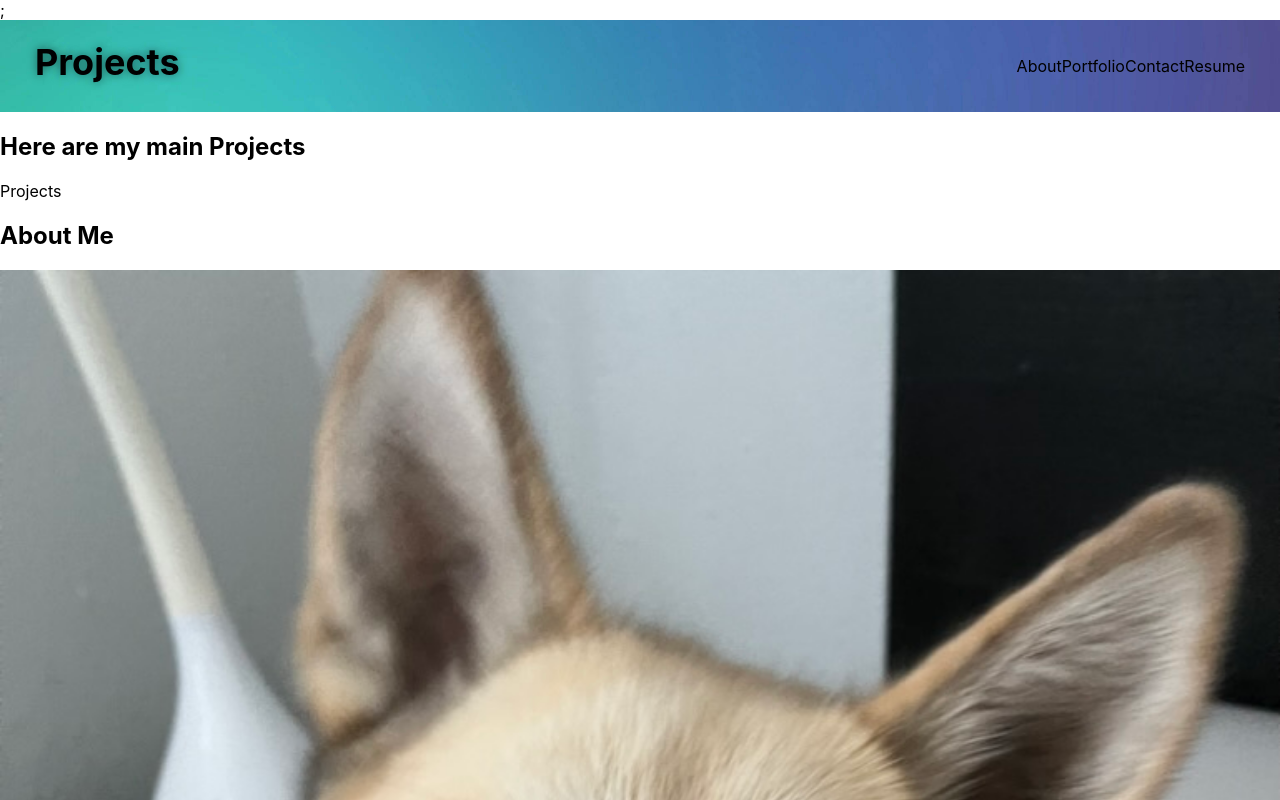
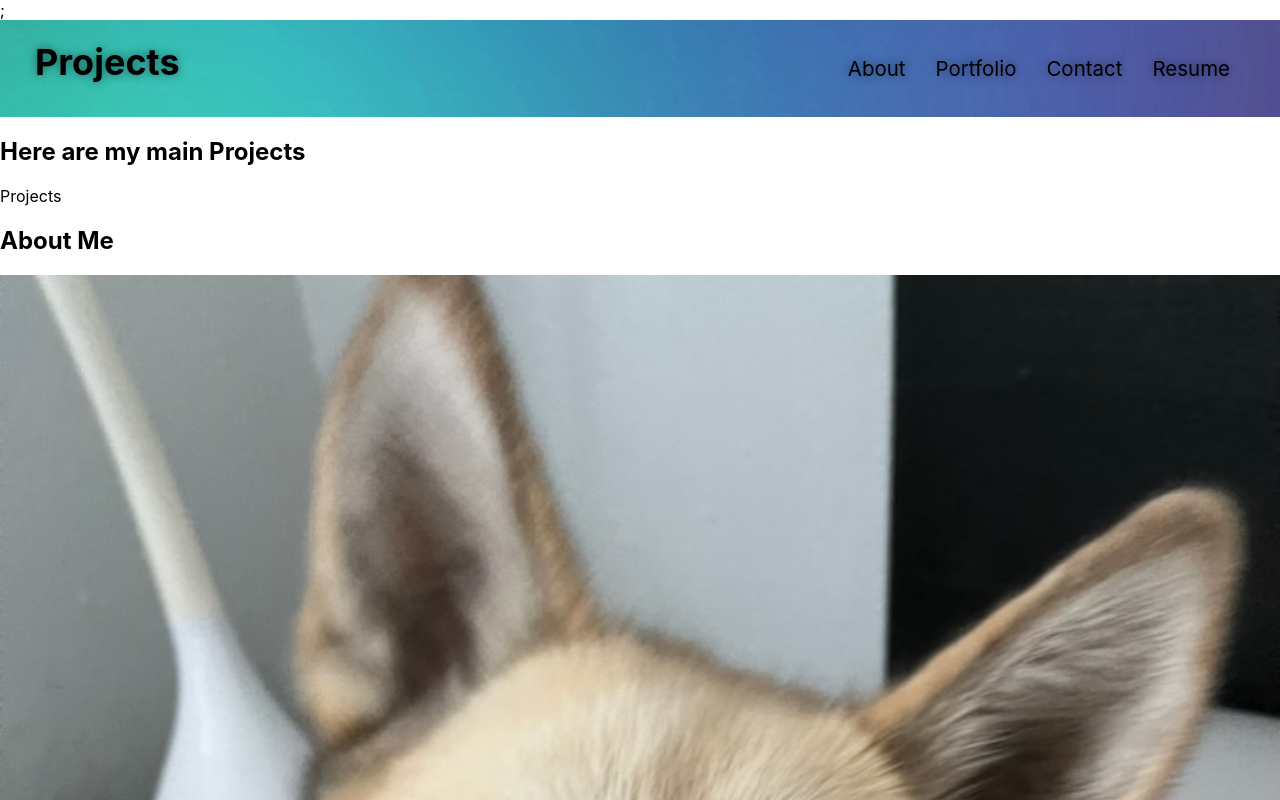
Before and after one commit to jaredpel/myreact-portfolio, a React (Create React App) app: page / in a window 1280 px wide. Shown: the top 800 px of the page. Built offline with nearby package versions, Linux system fonts and the light colour scheme.

Commit message:
indexcss

```diff
--- a/src/index.css
+++ b/src/index.css
@@ -57,3 +57,17 @@ header nav ul {
   align-items: center;
   list-style: none;
 }
+
+header nav ul li a {
+  padding: 10px 15px;
+  font-weight: normal;
+  font-size: 1.60vw;
+  text-shadow: 0 0 10px rgba(0, 0, 0, 0.5);
+  border-radius: 15px;
+  -webkit-transition: all 1s ease;
+  -moz-transition: all 1s ease;
+  -o-transition: all 1s ease;
+  -ms-transition: all 1s ease;
+  transition: all 1s ease;
+
+}
```
